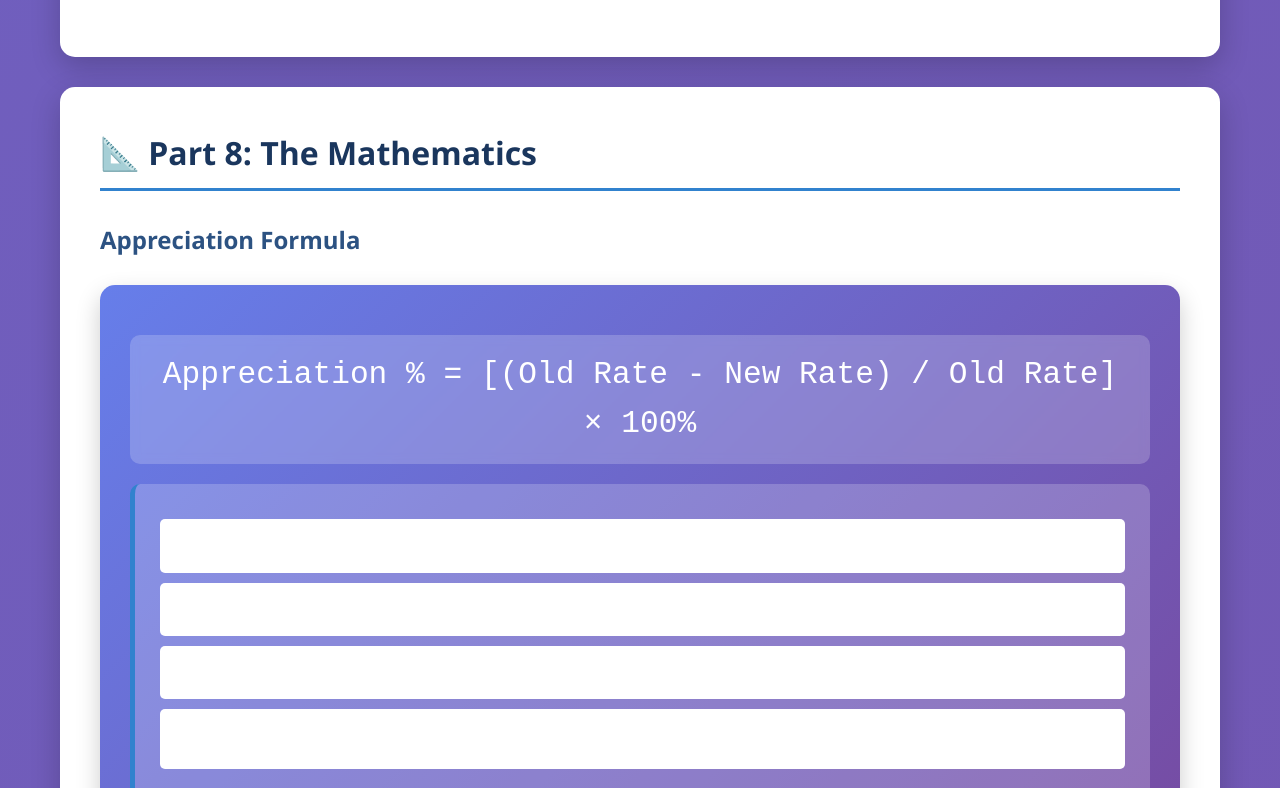
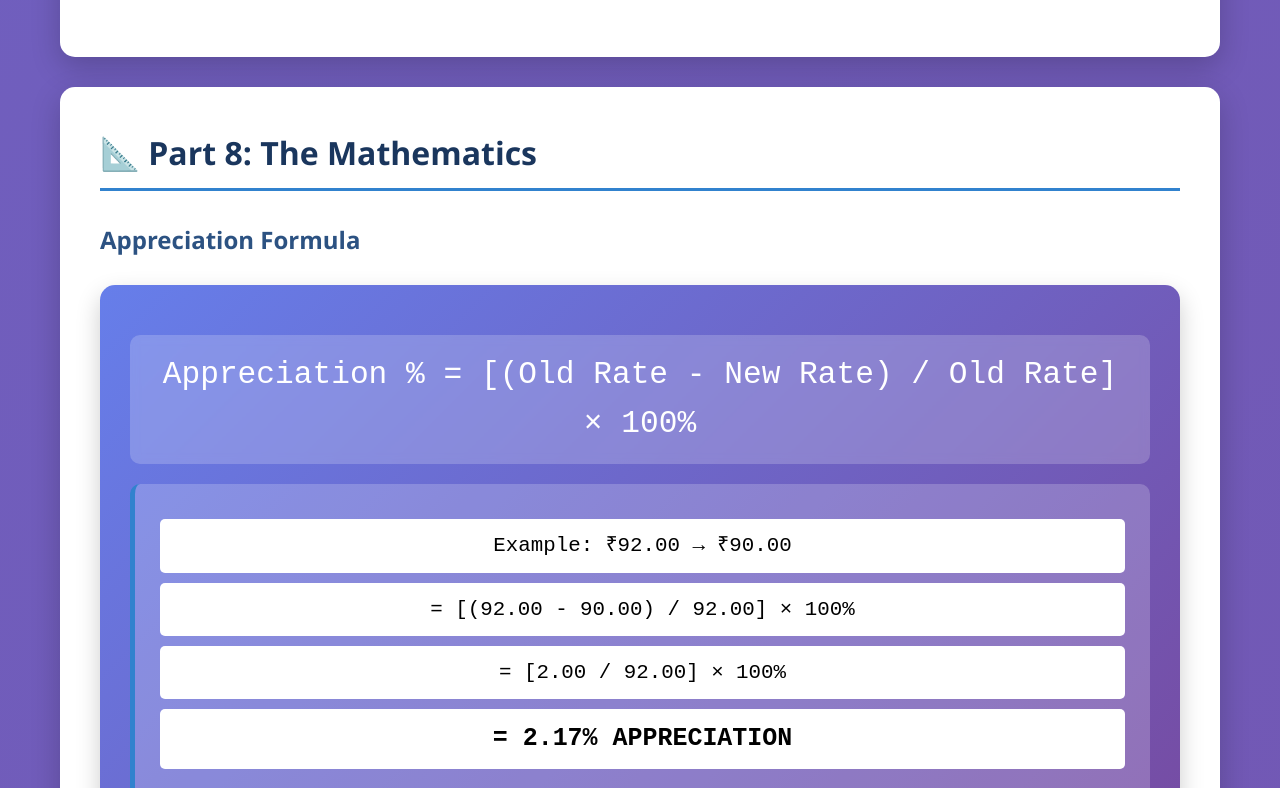
Before and after one commit to bjayanth1066/Economics, a plain HTML site: page index.html in a window 1280 px wide. Shown: the part 11212-12000 px from the top of the page. Drawn offline with Linux system fonts and the light colour scheme.

Commit message:
Update index.html

```diff
--- a/index.html
+++ b/index.html
@@ -1167,10 +1167,10 @@
                     Appreciation % = [(Old Rate - New Rate) / Old Rate] × 100%
                 </div>
                 <div class="calculation-box" style="background: rgba(255,255,255,0.2); margin-top: 20px;">
-                    <div class="step" style="color: white;">Example: ₹92.00 → ₹90.00</div>
-                    <div class="step" style="color: white;">= [(92.00 - 90.00) / 92.00] × 100%</div>
-                    <div class="step" style="color: white;">= [2.00 / 92.00] × 100%</div>
-                    <div class="step" style="color: white; font-weight: bold; font-size: 1.2em;">= 2.17% APPRECIATION</div>
+                    <div class="step" style="color: black;">Example: ₹92.00 → ₹90.00</div>
+                    <div class="step" style="color: black;">= [(92.00 - 90.00) / 92.00] × 100%</div>
+                    <div class="step" style="color: black;">= [2.00 / 92.00] × 100%</div>
+                    <div class="step" style="color: black; font-weight: bold; font-size: 1.2em;">= 2.17% APPRECIATION</div>
                 </div>
             </div>
 
```
